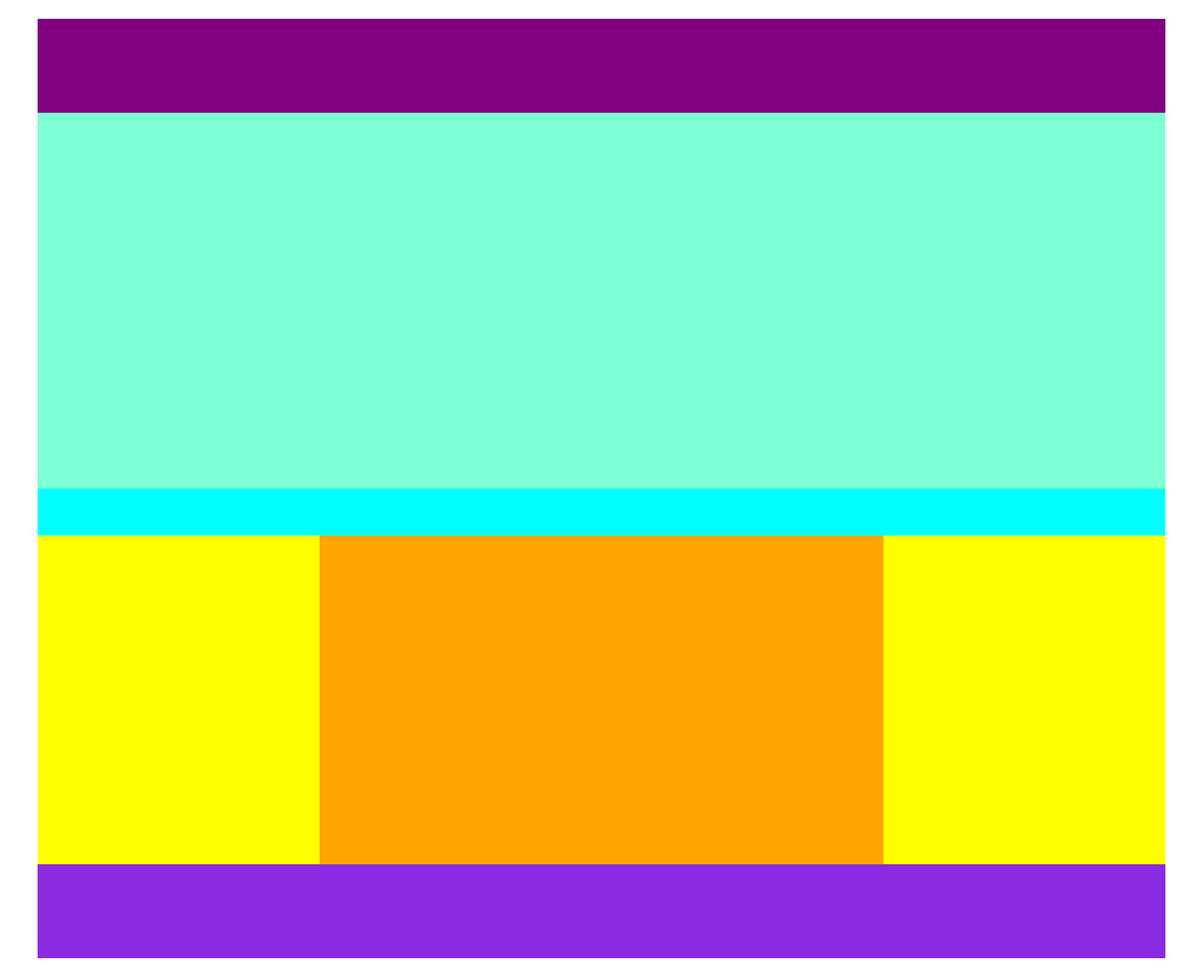
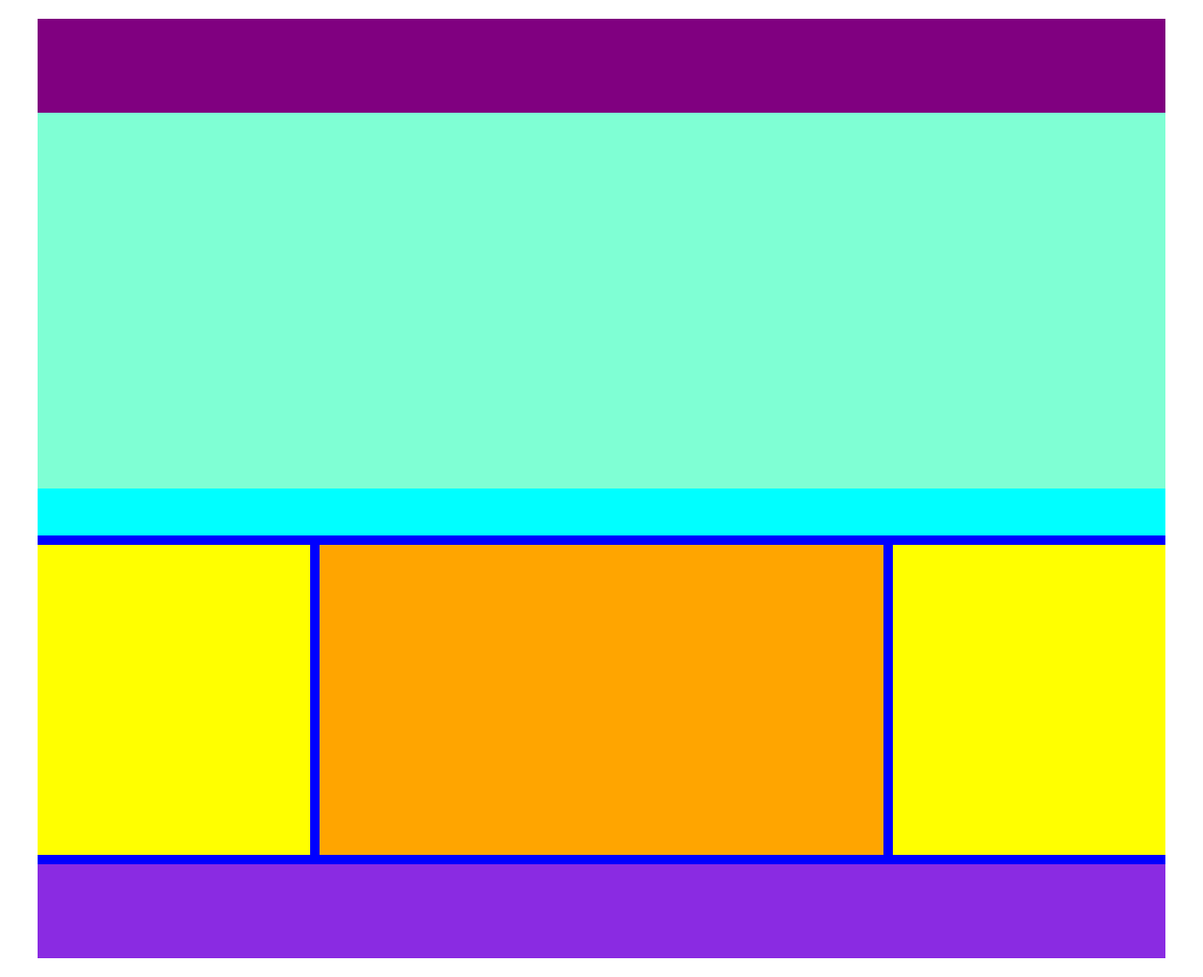
Before and after one commit to DomenicoGalileo88/htmlcss-struttura-wp, a plain HTML site: page index.html in a window 1280 px wide. Shown: the whole page at 94% size. Drawn offline with Linux system fonts and the light colour scheme.

Commit message:
add space main

```diff
--- a/css/style.css
+++ b/css/style.css
@@ -38,9 +38,23 @@ height: 800px;
     background-color: aqua;
 }
 
+.horizontal_space{
+    width: 100%;
+    height: 10px;
+    background-color: blue;
+}
+
+.vertical_space{
+    width: 10px;
+    height: 330px;
+    background-color: blue;
+    float: left;
+}
+
+/* Content article */
 .content_article{
     width: 100%;
-    height: 350px;
+    height: 330px;
     background-color: orange;
 }
 
@@ -51,15 +65,15 @@ height: 800px;
 }
 
 aside{
-    width: 300px;
-    height: 350px;
+    width: 290px;
+    height: 330px;
     background-color: yellow;
     float: left;
 }
 
 .content{
     width: 600px;
-    height:350px ;
+    height:330px ;
     float: left;
 }
 
--- a/index.html
+++ b/index.html
@@ -23,16 +23,23 @@
 
                 <div class="title_article"></div>
 
+                <div class="horizontal_space"></div>
+
                 <div class="content_article clearfix">
 
                     <aside></aside>
+                    <div class="vertical_space"></div>
                     <div class="content"></div>
+                    <div class="vertical_space"></div>
                     <aside></aside>
 
                 </div>
 
+                <div class="horizontal_space"></div>
 
             </article>
+
+
 
         </main>
 
```
